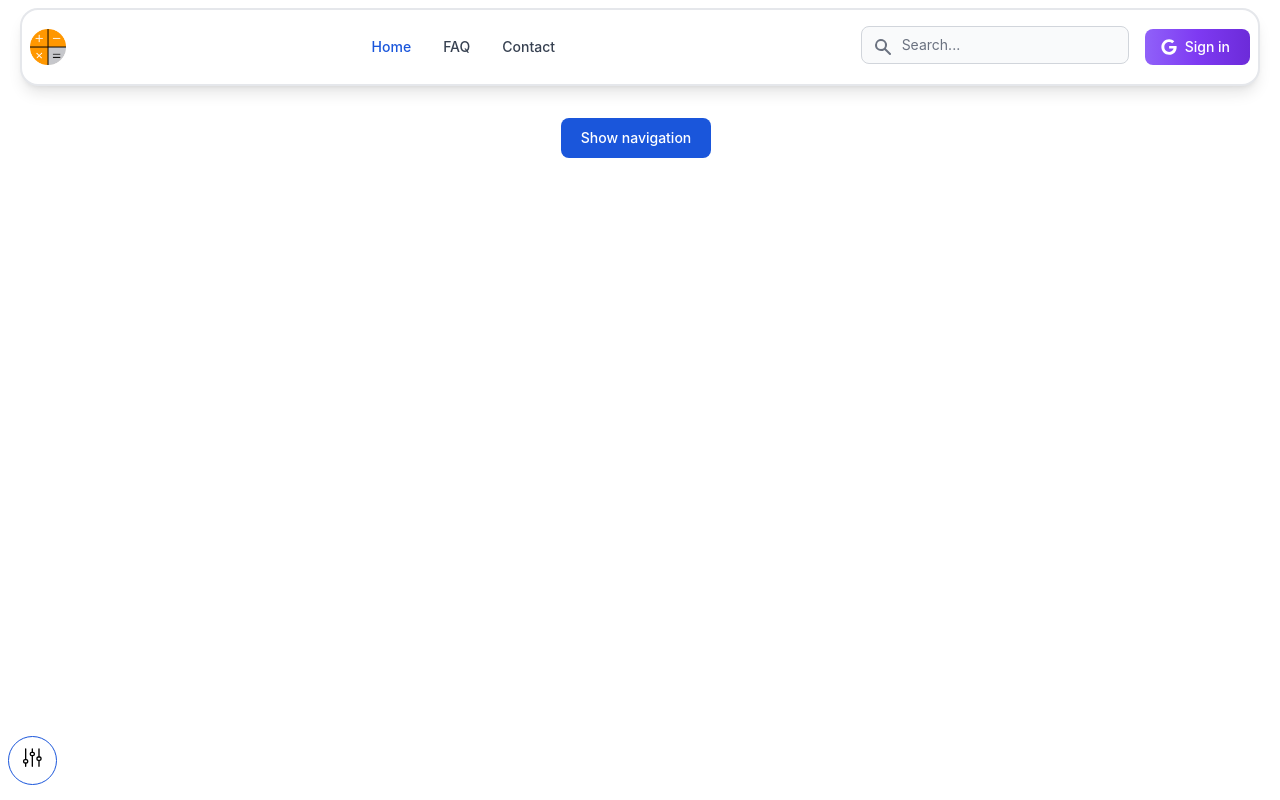
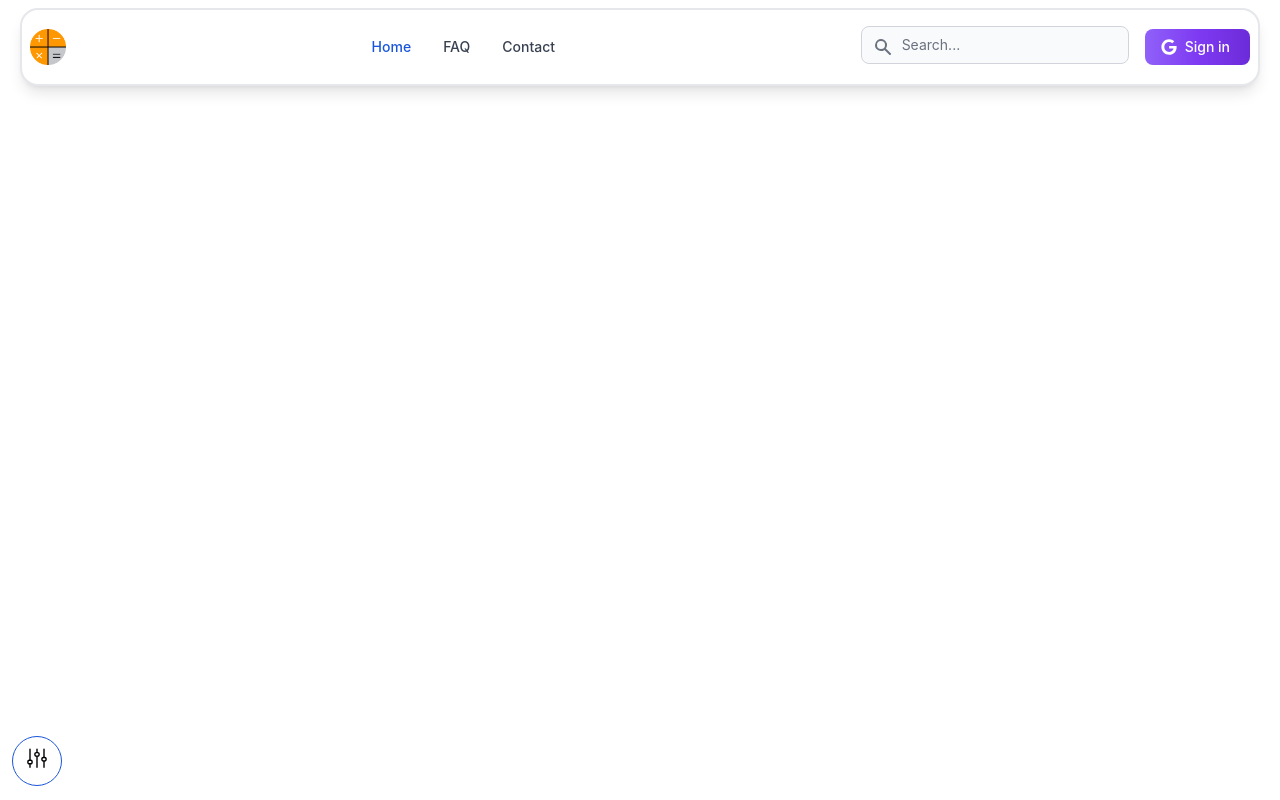
Before and after one commit to GaminRick7/Calcura, a Django app: template templates/calcura/shop.html in a window 1280 px wide. Run offline with Django 3.2, Linux system fonts and the light colour scheme; the template is opened without the code that fills it, so the values that code supplies are empty; some libraries are stand-ins or nearby versions.

Commit message:
QoL changes

```diff
--- a/backend/backend/settings.py
+++ b/backend/backend/settings.py
@@ -108,7 +108,7 @@ DATABASES = {
 
         'USER': 'postgres',
 
-        'PASSWORD': '6Cq9S^29v^&7', #raihaan: admin #normal: 6Cq9S^29v^&7
+        'PASSWORD': 'admin', #raihaan: admin #normal: 6Cq9S^29v^&7
 
         'HOST': '127.0.0.1',
 
--- a/templates/calcura/shop.html
+++ b/templates/calcura/shop.html
@@ -11,9 +11,9 @@
   <body>
   {% block content %}
   <div class="z-40 absolute bottom-0 left-0 h-16 w-16 ...">
-    <button type="button" class="text-blue-700 border border-blue-700 hover:bg-blue-700 hover:text-white focus:ring-4 focus:outline-none focus:ring-blue-300 font-medium rounded-full text-sm p-2.5 text-center inline-flex items-center dark:border-blue-500 dark:text-blue-500 dark:hover:text-white dark:focus:ring-blue-800 mx-2">
+    <button type="button" class="hover:fill-white text-blue-700 border border-blue-700 hover:bg-blue-700 hover:text-white focus:ring-4 focus:outline-none focus:ring-blue-300 font-medium rounded-full text-sm p-2.5 text-center inline-flex items-center dark:border-blue-500 dark:text-blue-500 dark:hover:text-white dark:focus:ring-blue-800 mx-3" data-drawer-target="drawer-navigation" data-drawer-show="drawer-navigation" aria-controls="drawer-navigation">
       <!-- <svg aria-hidden="true" class="w-5 h-5" fill="currentColor" viewBox="0 0 20 20" xmlns="http://www.w3.org/2000/svg"><path fill-rule="evenodd" d="M10.293 3.293a1 1 0 011.414 0l6 6a1 1 0 010 1.414l-6 6a1 1 0 01-1.414-1.414L14.586 11H3a1 1 0 110-2h11.586l-4.293-4.293a1 1 0 010-1.414z" clip-rule="evenodd"></path></svg> -->
-      <svg width="20pt" height="20pt" version="1.1" viewBox="0 0 700 700" xmlns="http://www.w3.org/2000/svg">
+      <svg class="w-7 h-7" version="1.1" viewBox="0 0 700 700" xmlns="http://www.w3.org/2000/svg">
         <path d="m157.5 315c-28.996 0-52.5 23.504-52.5 52.5v17.5c0 28.996 23.504 52.5 52.5 52.5v70c0 9.6602 7.8398 17.5 17.5 17.5s17.5-7.8398 17.5-17.5v-70c28.996 0 52.5-23.504 52.5-52.5v-17.5c0-28.996-23.504-52.5-52.5-52.5v-262.5c0-9.6602-7.8398-17.5-17.5-17.5s-17.5 7.8398-17.5 17.5zm175-192.5c-28.996 0-52.5 23.504-52.5 52.5v17.5c0 28.996 23.504 52.5 52.5 52.5v262.5c0 9.6602 7.8398 17.5 17.5 17.5s17.5-7.8398 17.5-17.5v-262.5c28.996 0 52.5-23.504 52.5-52.5v-17.5c0-28.996-23.504-52.5-52.5-52.5v-70c0-9.6602-7.8398-17.5-17.5-17.5s-17.5 7.8398-17.5 17.5zm175 122.5c-28.996 0-52.5 23.504-52.5 52.5v17.5c0 28.996 23.504 52.5 52.5 52.5v140c0 9.6602 7.8398 17.5 17.5 17.5s17.5-7.8398 17.5-17.5v-140c28.996 0 52.5-23.504 52.5-52.5v-17.5c0-28.996-23.504-52.5-52.5-52.5v-192.5c0-9.6602-7.8398-17.5-17.5-17.5s-17.5 7.8398-17.5 17.5zm-297.5 122.5v17.5c0 9.6602-7.8398 17.5-17.5 17.5h-35c-9.6602 0-17.5-7.8398-17.5-17.5v-17.5c0-9.6602 7.8398-17.5 17.5-17.5h35c9.6602 0 17.5 7.8398 17.5 17.5zm350-70v17.5c0 9.6602-7.8398 17.5-17.5 17.5h-35c-9.6602 0-17.5-7.8398-17.5-17.5v-17.5c0-9.6602 7.8398-17.5 17.5-17.5h35c9.6602 0 17.5 7.8398 17.5 17.5zm-175-122.5v17.5c0 9.6602-7.8398 17.5-17.5 17.5h-35c-9.6602 0-17.5-7.8398-17.5-17.5v-17.5c0-9.6602 7.8398-17.5 17.5-17.5h35c9.6602 0 17.5 7.8398 17.5 17.5z" fill-rule="evenodd"/>
        </svg>
       <span class="sr-only">Icon description</span>
@@ -25,9 +25,6 @@
       <h2 class="content-center text-2xl font-bold tracking-tight text-gray-900">Results for "{{filter}}"</h2>
       {% endif %}
       <div class="text-center">
-        <button class="text-white bg-blue-700 hover:bg-blue-800 focus:ring-4 focus:ring-blue-300 font-medium rounded-lg text-sm px-5 py-2.5 mr-2 dark:bg-blue-600 dark:hover:bg-blue-700 focus:outline-none dark:focus:ring-blue-800" type="button" data-drawer-target="drawer-navigation" data-drawer-show="drawer-navigation" aria-controls="drawer-navigation">
-        Show navigation
-        </button>
      </div>
 
      <!-- Expandable sidebar for more filters -->
@@ -63,7 +60,7 @@
          </div>
          {% endfor %}
          <input type="hidden" name="filter" id="filter" value="{{filter}}">
-         <button class="grow ml-2 block text-white bg-indigo-700 hover:bg-blue-800 focus:ring-4 focus:outline-none focus:ring-blue-300 font-medium rounded-lg text-sm px-5 py-2.5 text-center" name="advancedFilter">Go</button>
+         <button class="grow mx-auto block text-white bg-indigo-700 hover:bg-blue-800 focus:ring-4 focus:outline-none focus:ring-blue-300 font-medium rounded-lg text-sm px-5 py-2.5 text-center" name="advancedFilter">Filter</button>
         </form>
         </div>
      </div>
@@ -110,23 +107,25 @@
                     <div class="flex w-2/5">
                       <img class="max-w-md rounded-lg" src="{{calc.image.0}}" alt="image description">
                     </div>
-                    <div class="w-3/5">
+                    <div class="w-3/5 space-y-12 ml-2">
                       <div>
                         <h1 class="text-2xl font-bold tracking-tight text-gray-900 sm:text-3xl">{{calc.title}}</h1>
+                        <p class="text-md font-medium text-gray-900">${{calc.price}}</p>
                       </div>
                       <div class="mt-5">
                         <h3 class="sr-only">Description</h3>
 
-                        <div class="space-y-6">
+                        <div>
                           <p class="text-base text-gray-900">{{calc.description}}</p>
                         </div>
                       </div>
+                      <div class="">
                         {% for tag in calc.tags %}
-                      <div class="text-xs inline-flex items-center font-bold leading-sm uppercase px-3 py-1 bg-blue-200 text-blue-700 rounded-full">
+                        <div class="text-xs inline-flex items-center font-bold leading-sm uppercase px-3 py-1 bg-blue-200 text-blue-700 rounded-full mb-3">
                           {{tag}}
                         </div>
+                        {% endfor %}
                         <p></p>
-                      {% endfor %}
                         <a href="/chat">
                           <button class="bg-gray-300 hover:bg-gray-400 text-gray-800 font-bold py-2 px-4 rounded inline-flex items-center w-auto">
                               <svg xmlns="http://www.w3.org/2000/svg"
@@ -142,6 +141,7 @@
                   </div>
           </div>
         </div>
+        </div>
 
         {% endfor %}
         <!-- More products... -->
```
Lines whose indentation alone changed are shown as unchanged.
